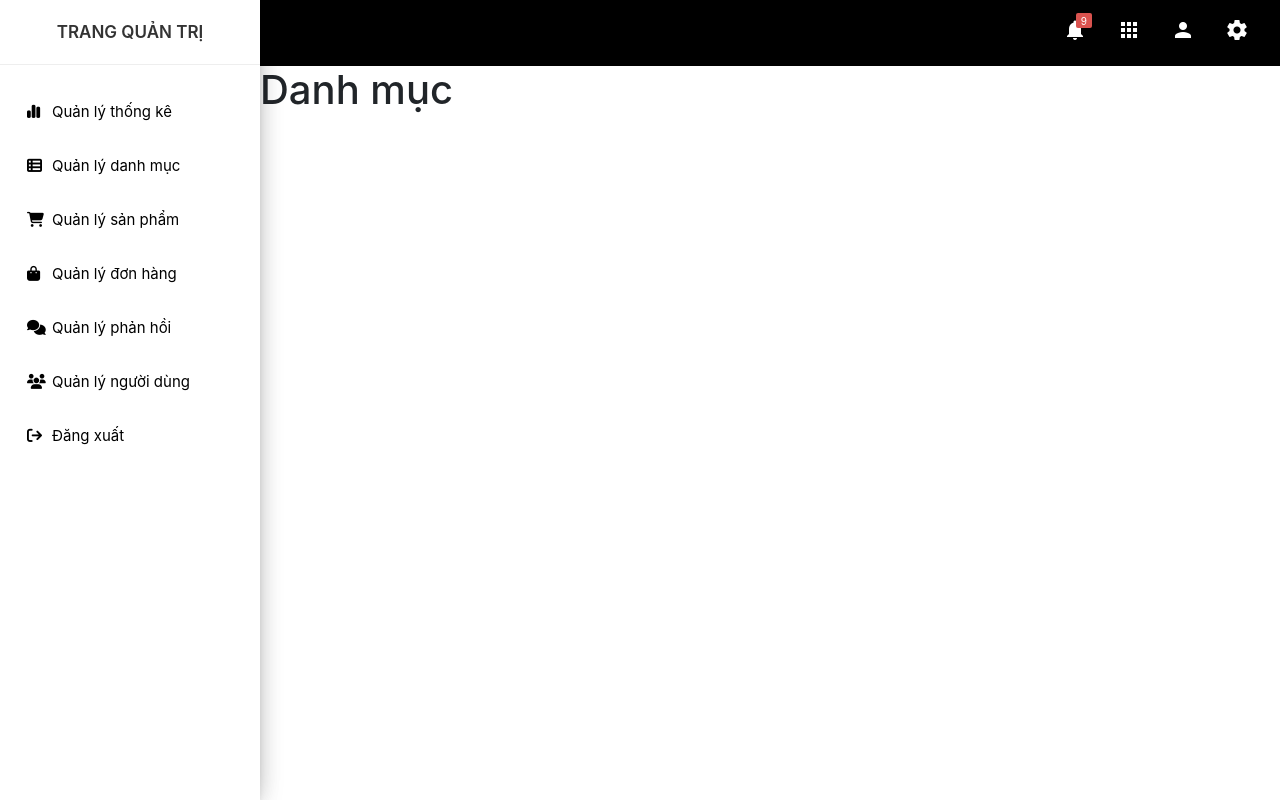
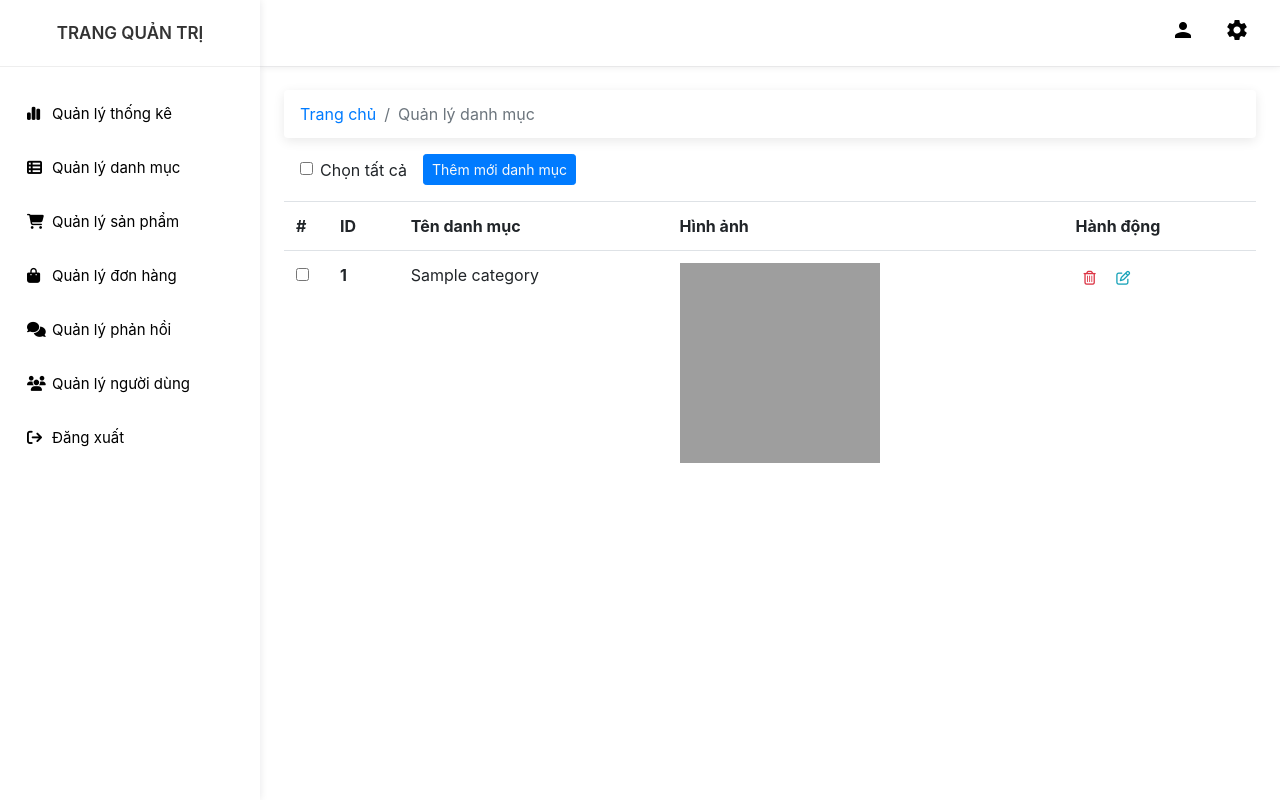
Before and after one commit to dinhdc1111/CookyFood-PHP, a PHP site: page /admin/index.php?req=category in a window 1280 px wide. Run offline with PHP 8.4, Linux system fonts and the light colour scheme; tables that the repository leaves empty or names only in its code hold one stand-in row (values such as "Sample post"); some libraries are stand-ins or nearby versions; some web fonts are replaced; grey boxes are pictures that could not be loaded.

Commit message:
feat: :sparkles: CRD category & Confirm

```diff
--- a/admin/category/list.php
+++ b/admin/category/list.php
@@ -0,0 +1,89 @@
+<?php
+include('./common.php');
+?>
+<div class="p-4">
+    <nav aria-label="breadcrumb">
+        <ol class="breadcrumb">
+            <li class="breadcrumb-item"><a href="index.php">Trang chủ</a></li>
+            <li class="breadcrumb-item active" aria-current="page">Quản lý danh mục</li>
+        </ol>
+    </nav>
+    <div class="d-flex align-items-center mb-3">
+        <div class="form-check ml-3">
+            <input class="form-check-input" type="checkbox" value="" id="checkbox-all">
+            <label class="form-check-label" for="checkbox-all">
+                Chọn tất cả
+            </label>
+        </div>
+        <div class="btn-add ml-3">
+            <a class="text-light text-decoration-none btn btn-primary btn-sm" href="index.php?req=category-add">
+                Thêm mới danh mục
+            </a>
+        </div>
+    </div>
+    <table class="table">
+        <thead>
+            <tr>
+                <th class="font-weight-bold w-20px" scope="col">#</th>
+                <th class="font-weight-bold" scope="col">ID</th>
+                <th class="font-weight-bold" scope="col">Tên danh mục</th>
+                <th class="font-weight-bold" scope="col">Hình ảnh</th>
+                <th class="font-weight-bold" scope="col">Hành động</th>
+            </tr>
+        </thead>
+        <tbody>
+            <?php
+            foreach ($list_category as $category) {
+                extract($category);
+                $remove_category = "index.php?req=category-delete&id=" . $id;
+                $update_category = "index.php?req=category-update&id=" . $id;
+                echo '
+                    <tr>
+                        <td scope="row">
+                            <div class="form-check">
+                                <input class="form-check-input" type="checkbox" value="">
+                        </div>
+                        </td>
+                        <th>' . $id . '</th>
+                        <td>' . $name . '</td>
+                        <td><img src="https://picsum.photos/200" alt="Danh mục"/></td>
+                        <td>
+                            <a href="' . $remove_category . '" title="Xóa" class="btn btn-outline-danger btn-sm border border-0 delete-category-button" data-category-id="' . $id . '"><i class="fa-regular fa-trash-can"></i></a>
+                            <a href="' . $update_category . '" title="Sửa" class="btn btn-outline-info btn-sm border border-0"><i class="fa-regular fa-pen-to-square"></i></a>
+                        </td>
+                    </tr>
+                    ';
+            }
+            ?>
+        </tbody>
+    </table>
+
+</div>
+<script>
+    function confirmDelete(categoryId) {
+        Swal.fire({
+            title: 'Bạn có chắc chắn xóa?',
+            text: 'Bạn sẽ không thể khôi phục lại!',
+            icon: 'warning',
+            showCancelButton: true,
+            confirmButtonColor: '#3085d6',
+            cancelButtonColor: '#d33',
+            cancelButtonText: 'Hủy bỏ',
+            confirmButtonText: 'Xác nhận',
+        }).then((result) => {
+            if (result.isConfirmed) {
+                window.location.href = 'index.php?req=category-delete&id=' + categoryId;
+            }
+        });
+    }
+    document.addEventListener('DOMContentLoaded', function() {
+        const deleteButtons = document.querySelectorAll('.delete-category-button');
+        deleteButtons.forEach(function(button) {
+            button.addEventListener('click', function(e) {
+                e.preventDefault();
+                const categoryId = button.getAttribute('data-category-id');
+                confirmDelete(categoryId);
+            });
+        });
+    });
+</script>
--- /dev/null
+++ b/admin/common.php
@@ -0,0 +1,19 @@
+<?php
+function displayToastrMessageSuccess($message_success)
+{
+    echo '<script>';
+    echo 'toastr.success("' . $message_success . '", "Thành công")';
+    echo '</script>';
+}
+function displayToastrMessageError($message_error)
+{
+    echo '<script>';
+    echo 'toastr.error("' . $message_error . '", "Thất bại")';
+    echo '</script>';
+}
+function displayToastrMessageWarning($message_warning)
+{
+    echo '<script>';
+    echo 'toastr.warning("' . $message_warning . '", "Cảnh báo")';
+    echo '</script>';
+}
--- a/admin/index.php
+++ b/admin/index.php
@@ -7,16 +7,27 @@ include("./layout/top-navbar.php");
 $req = isset($_GET['req']) ? $_GET['req'] : "dashboard";
 switch ($req) {
     case 'category':
-        include("./category/index.php");
+        $sql = "SELECT * FROM category ORDER BY id DESC";
+        $list_category = pdo_query($sql);
+        include("./category/list.php");
         break;
     case 'category-add':
         if (isset($_POST["submit"]) && $_POST["submit"]) {
             $categoryName = $_POST["categoryName"];
             $sql = "INSERT INTO category(name) VALUES ('$categoryName')";
             pdo_execute($sql);
-            $alert = "Thêm thành công";
+            $message_success = "Đã thêm thành công danh mục";
         }
         include("./category/add.php");
+        break;
+    case 'category-delete':
+        if (isset($_GET['id']) && ($_GET['id'] > 0)) {
+            $sql = "DELETE FROM category WHERE id =" . $_GET['id'];
+            pdo_execute($sql);
+        }
+        $sql = "SELECT * FROM category ORDER BY id DESC";
+        $list_category = pdo_query($sql);
+        include("./category/list.php");
         break;
     case 'product':
         include("./product/index.php");
--- a/admin/layout/footer-admin.php
+++ b/admin/layout/footer-admin.php
@@ -1,5 +1,6 @@
 </div>
 </div>
+<script src="https://cdn.jsdelivr.net/npm/sweetalert2@11.0.19/dist/sweetalert2.all.min.js"></script>
 <!-- Optional JavaScript -->
 <!-- jQuery first, then Popper.js, then Bootstrap JS -->
 <script src="https://code.jquery.com/jquery-3.3.1.slim.min.js" integrity="sha384-q8i/X+965DzO0rT7abK41JStQIAqVgRVzpbzo5smXKp4YfRvH+8abtTE1Pi6jizo" crossorigin="anonymous"></script>
--- a/admin/layout/header-admin.php
+++ b/admin/layout/header-admin.php
@@ -33,6 +33,13 @@
     <link rel="stylesheet" href="https://cdnjs.cloudflare.com/ajax/libs/font-awesome/6.4.2/css/all.min.css" integrity="sha512-z3gLpd7yknf1YoNbCzqRKc4qyor8gaKU1qmn+CShxbuBusANI9QpRohGBreCFkKxLhei6S9CQXFEbbKuqLg0DA==" crossorigin="anonymous" referrerpolicy="no-referrer" />
     <!--google material icon-->
     <link href="https://fonts.googleapis.com/css2?family=Material+Icons" rel="stylesheet">
+    <!-- Toaster -->
+    <link href="https://cdnjs.cloudflare.com/ajax/libs/toastr.js/latest/css/toastr.min.css" rel="stylesheet">
+    <script src="https://cdnjs.cloudflare.com/ajax/libs/jquery/3.6.0/jquery.min.js"></script>
+    <script src="https://cdnjs.cloudflare.com/ajax/libs/toastr.js/latest/js/toastr.min.js"></script>
+    <!-- SweetAlert2 -->
+    <link rel="stylesheet" href="https://cdn.jsdelivr.net/npm/sweetalert2@11.0.19/dist/sweetalert2.min.css">
+</head>
 </head>
 
 <body>
--- a/admin/layout/top-navbar.php
+++ b/admin/layout/top-navbar.php
@@ -6,31 +6,6 @@
             </button>
             <div class="collapse navbar-collapse d-lg-block d-xl-block d-sm-none d-md-none d-none" id="navbarSupportedContent">
                 <ul class="nav navbar-nav ml-auto">
-                    <li class="dropdown nav-item active">
-                        <a href="#" class="nav-link" data-toggle="dropdown">
-                            <span class="material-icons">notifications</span>
-                            <span class="notification">9</span>
-                        </a>
-                        <ul class="dropdown-menu">
-                            <li>
-                                <a href="#">You have 5 new messages</a>
-                            </li>
-                            <li>
-                                <a href="#">You're now friend with Mike</a>
-                            </li>
-                            <li>
-                                <a href="#">Wish Mary on her birthday!</a>
-                            </li>
-                            <li>
-                                <a href="#">5 warnings in Server Console</a>
-                            </li>
-                        </ul>
-                    </li>
-                    <li class="nav-item">
-                        <a class="nav-link" href="#">
-                            <span class="material-icons">apps</span>
-                        </a>
-                    </li>
                     <li class="nav-item">
                         <a class="nav-link" href="#">
                             <span class="material-icons">person</span>
--- a/assets/css/admin.css
+++ b/assets/css/admin.css
@@ -84,11 +84,20 @@ a:focus {
     word-wrap: normal;
     white-space: nowrap;
     direction: ltr;
+    color: #000000;
+}
+.breadcrumb{
+    box-shadow: rgba(0, 0, 0, 0.09) 0px 3px 12px;
+    margin-bottom: 30px;
+    background-color: #ffffff !important;
 }
 .wrapper {
     position: relative;
     width: 100%;
     overflow: auto;
+}
+.w-20px{
+    width: 20px;
 }
 /*SIDEBAR*/
 #sidebar {
@@ -102,11 +111,10 @@ a:focus {
     overflow: auto;
     transition: all 0.3s;
     background: #ffffff;
-    box-shadow: 0 10px 30px -12px rgb(0 0 0 / 42%),
-        0 4px 25px 0px rgb(0 0 0 / 12%), 0 8px 10px -5px rgb(0 0 0 / 20%);
+    box-shadow: rgba(17, 17, 26, 0.05) 0px 1px 0px, rgba(17, 17, 26, 0.1) 0px 0px 8px;
 }
 #sidebar .sidebar-header {
-    padding: 22px;
+    padding: 23px;
     background-color: #ffffff;
     border-bottom: 1px solid #eee;
 }
@@ -189,8 +197,9 @@ a:focus {
 }
 
 .navbar {
-    background-color: #000000;
-    color: #ffffff;
+    background-color: #ffffff;
+    color: #000000;
+    box-shadow: rgba(17, 17, 26, 0.05) 0px 1px 0px, rgba(17, 17, 26, 0.1) 0px 0px 8px;
 }
 
 .navbar-brand {
```
Also changed, not shown: admin/category/add.php (+17 -4 lines).
